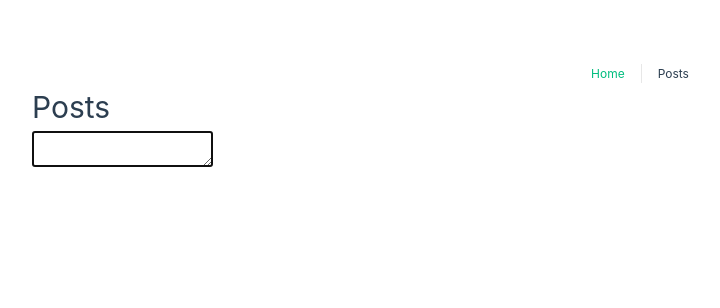
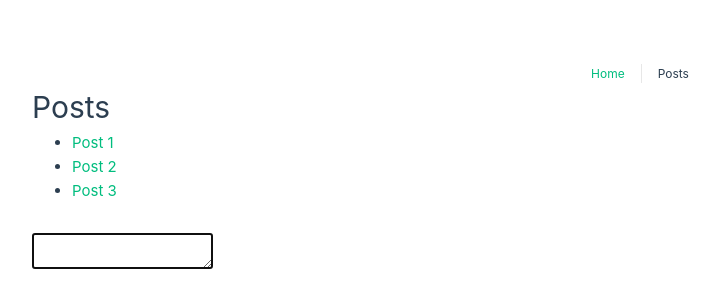
Before and after one commit to lkagan/vue-composition-api-basics, a Vue app: page /posts in a window 1280 px wide. Shown: the top 308 px of the page, without its empty margins (0-720 px from the left). Built offline with nearby package versions, Linux system fonts and the light colour scheme.

Commit message:
Create a post detail page and links to it

```diff
--- a/src/views/PostDetailView.vue
+++ b/src/views/PostDetailView.vue
@@ -1,6 +1,10 @@
 <template>
   <div class="post-detail">
     <h1>This is a post page</h1>
+    <p>
+      Display the content of post with ID of {{  $route.params.id }} here.
+    </p>
+    <p><RouterLink to="/posts">&lt; Back</RouterLink></p>
   </div>
 </template>
 <script setup>
--- a/src/views/PostsView.vue
+++ b/src/views/PostsView.vue
@@ -1,6 +1,17 @@
 <template>
   <div class="posts">
     <h1>Posts</h1>
+    <ul>
+      <li>
+        <RouterLink :to="{ name: 'post-detail', params: { id: 'id1'}}">Post 1</RouterLink>
+      </li>
+      <li>
+        <RouterLink :to="{ name: 'post-detail', params: { id: 'id2'}}">Post 2</RouterLink>
+      </li>
+      <li>
+        <RouterLink :to="{ name: 'post-detail', params: { id: 'id3'}}">Post 3</RouterLink>
+      </li>
+    </ul>
     <textarea v-autofocus
     ></textarea>
   </div>
@@ -12,3 +23,9 @@
  */
 import { vAutofocus } from "@/directives/vAutofocus";
 </script>
+
+<style scoped>
+ul {
+  margin-bottom: 30px;
+}
+</style>
```
